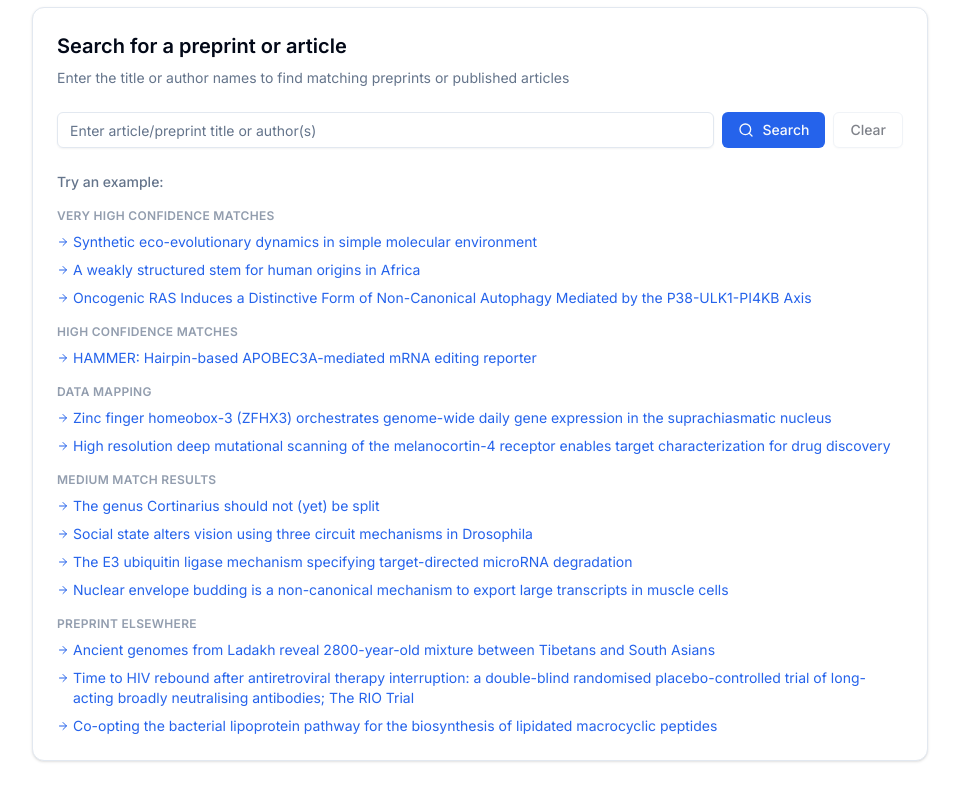
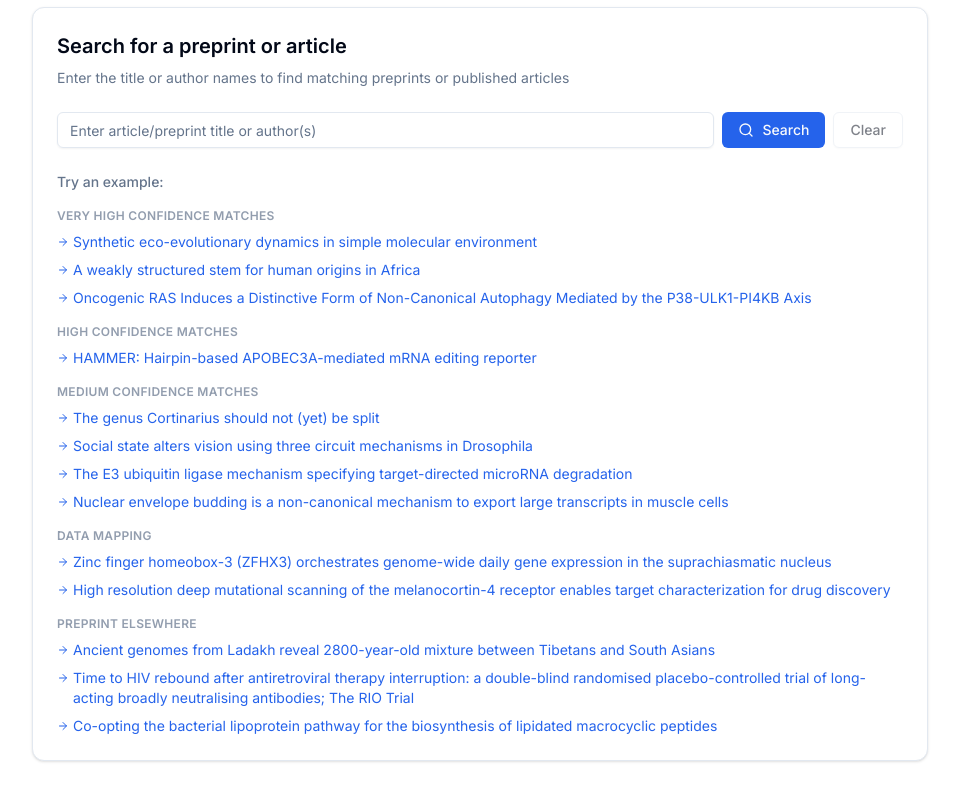
Before and after one commit to BlueReZZ/datamatcher, a Next.js app: page / in a window 1280 px wide. Shown: the part 426-1223 px from the top of the page, without its empty margins (160-1119 px from the left). Built offline with nearby package versions, Linux system fonts and the light colour scheme; no server answers.

Commit message:
chore: reorder homepage example groups, rename medium match label
Swap "Data mapping" and medium confidence sections, and rename the
latter to "Medium Confidence Matches" to match the other confidence
labels.

Co-Authored-By: Claude Sonnet 5 <noreply@anthropic.com>

```diff
--- a/components/search-form.tsx
+++ b/components/search-form.tsx
@@ -26,19 +26,19 @@ const EXAMPLE_SEARCH_GROUPS = [
     examples: ["HAMMER: Hairpin-based APOBEC3A-mediated mRNA editing reporter"],
   },
   {
-    label: "Data mapping",
-    examples: [
-      "Zinc finger homeobox-3 (ZFHX3) orchestrates genome-wide daily gene expression in the suprachiasmatic nucleus",
-      "High resolution deep mutational scanning of the melanocortin-4 receptor enables target characterization for drug discovery",
-    ],
-  },
-  {
-    label: "Medium match results",
+    label: "Medium Confidence Matches",
     examples: [
       "The genus Cortinarius should not (yet) be split",
       "Social state alters vision using three circuit mechanisms in Drosophila",
       "The E3 ubiquitin ligase mechanism specifying target-directed microRNA degradation",
       "Nuclear envelope budding is a non-canonical mechanism to export large transcripts in muscle cells",
+    ],
+  },
+  {
+    label: "Data mapping",
+    examples: [
+      "Zinc finger homeobox-3 (ZFHX3) orchestrates genome-wide daily gene expression in the suprachiasmatic nucleus",
+      "High resolution deep mutational scanning of the melanocortin-4 receptor enables target characterization for drug discovery",
     ],
   },
   {
```
